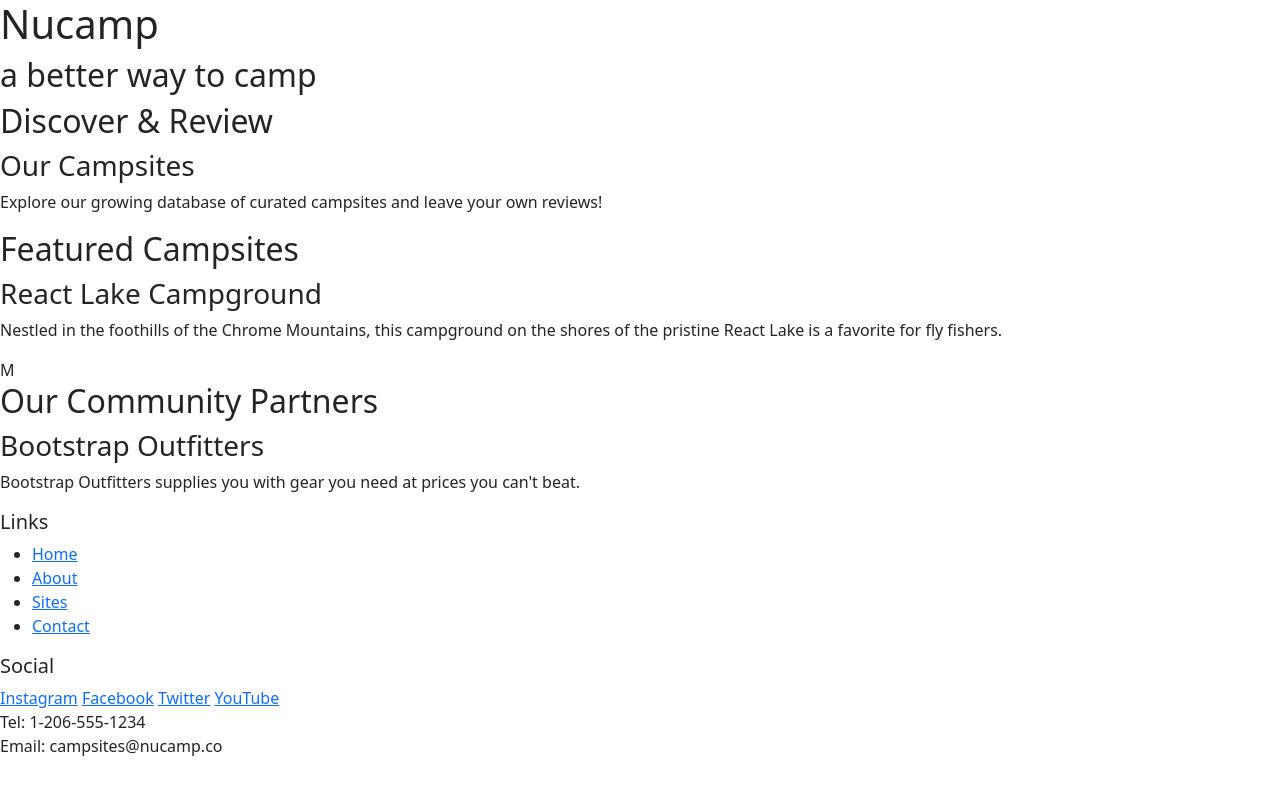
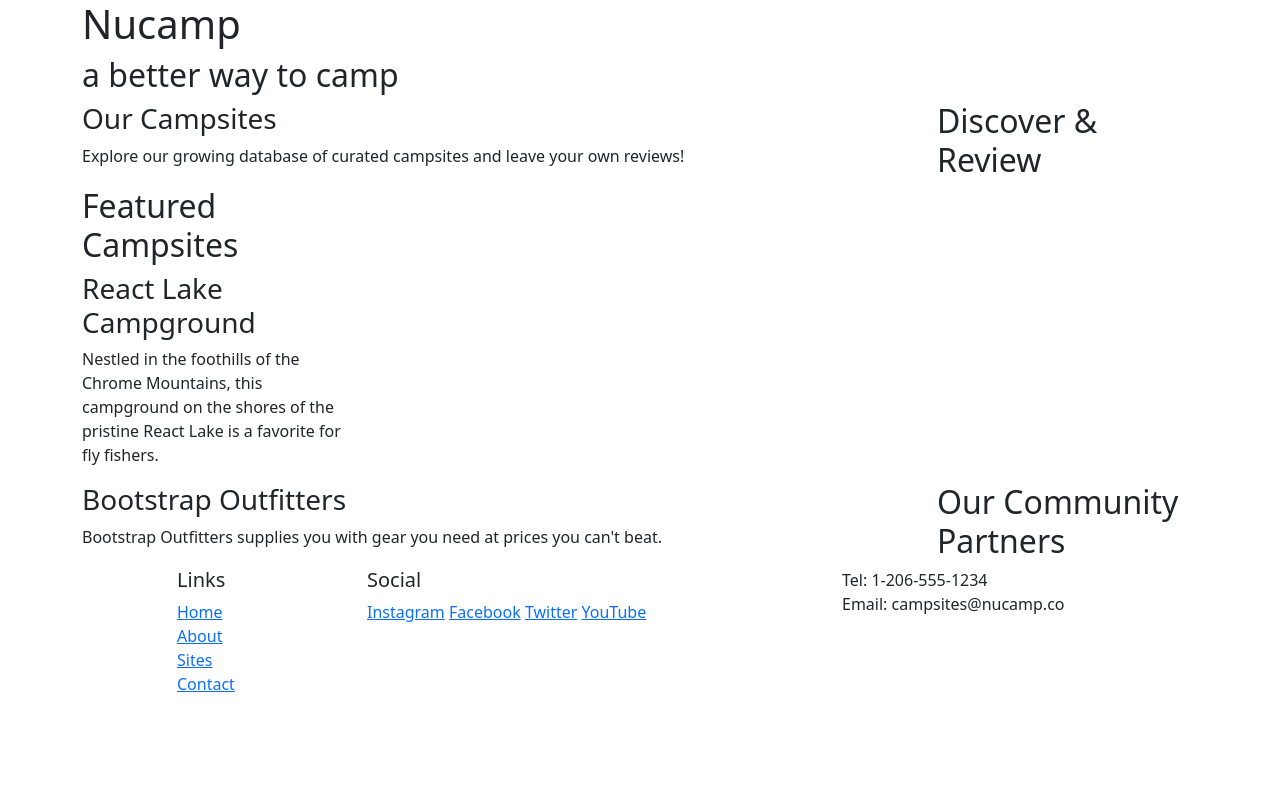
Before and after one commit to RobertBCoding/nucampsite, a website: page index.html in a window 1280 px wide. Drawn offline with nearby package versions, Linux system fonts and the light colour scheme.

Commit message:
Bootstrap  Grid

```diff
--- a/index.html
+++ b/index.html
@@ -16,60 +16,79 @@
 
   <body>
     <header>
-      <div>
+      <div class="container">
+        <div class="row">
+          <div class="col">
             <h1>Nucamp</h1>
             <h2>a better way to camp</h2>
           </div>
+        </div>
+      </div>
     </header>
 
-    <div>
+    <div class="container">
+      <div class="row">
+        <div class="col-sm-4 order-sm-last col-md-3">
           <h2>Discover & Review</h2>
+        </div>
+        <div class="col">
           <h3>Our Campsites</h3>
           <p>
             Explore our growing database of curated campsites and leave your own
             reviews!
           </p>
         </div>
+      </div>
 
-    <div>
+      <div class="row">
+        <div class="col-sm-4 col-md-3">
           <h2>Featured Campsites</h2>
           <h3>React Lake Campground</h3>
           <p>
-        Nestled in the foothills of the Chrome Mountains, this campground on the
-        shores of the pristine React Lake is a favorite for fly fishers.
+            Nestled in the foothills of the Chrome Mountains, this campground on
+            the shores of the pristine React Lake is a favorite for fly fishers.
           </p>
         </div>
+      </div>
 
-    <div>
-      M
+      <div class="row">
+        <div class="col-sm-4 order-sm-last col-md-3">
           <h2>Our Community Partners</h2>
+        </div>
+        <div class="col">
           <h3>Bootstrap Outfitters</h3>
           <p>
-        Bootstrap Outfitters supplies you with gear you need at prices you can't
-        beat.
+            Bootstrap Outfitters supplies you with gear you need at prices you
+            can't beat.
           </p>
+        </div>
+      </div>
     </div>
 
     <footer>
-      <div>
+      <div class="container">
+        <div class="row">
+          <div class="col-4 col-sm-2 offset-1">
             <h5>Links</h5>
-        <ul>
+            <ul class="list-unstyled">
               <li><a href="#">Home</a></li>
               <li><a href="#">About</a></li>
               <li><a href="#">Sites</a></li>
               <li><a href="#">Contact</a></li>
             </ul>
           </div>
-      <div>
+          <div class="col-6 col-sm-5">
             <h5>Social</h5>
             <a href="http://instagram.copm/">Instagram</a>
             <a href="http://facebook.com/">Facebook</a>
             <a href="http://twitter.com/">Twitter</a>
             <a href="http://youtube.com/">YouTube</a>
           </div>
-      <div>
+          <div class="col-sm-4">
             Tel: 1-206-555-1234<br />
             Email: campsites@nucamp.co
+          </div>
+        </div>
       </div>
     </footer>
 
```
Lines whose indentation alone changed are shown as unchanged.
